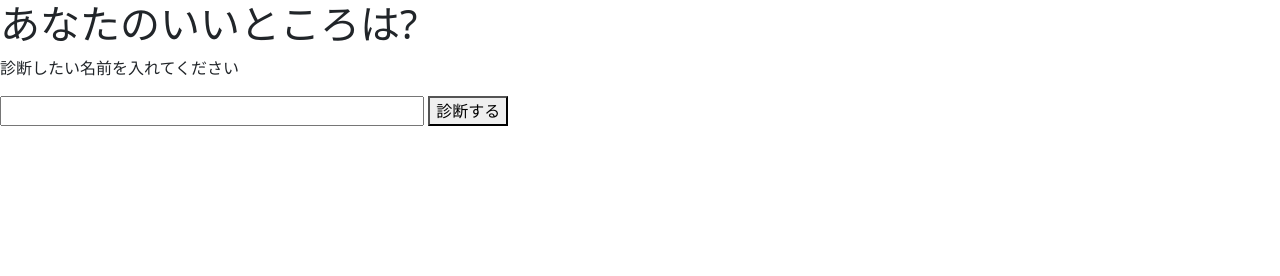
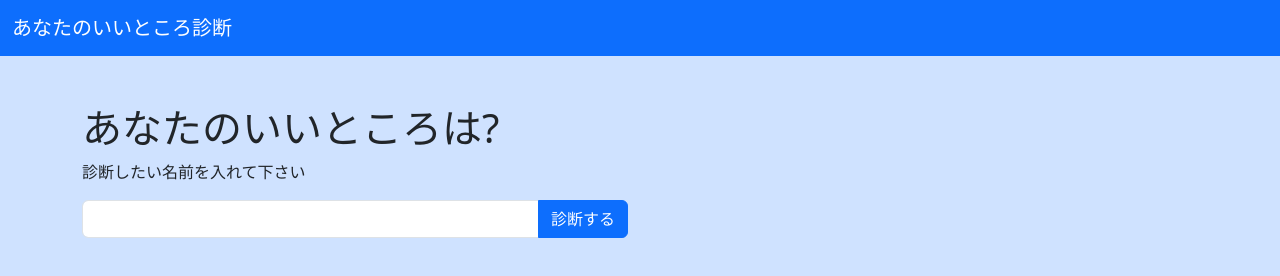
Before and after one commit to Haruuuuuu0413/my-project, a plain HTML site: page assessment.html in a window 1280 px wide. Drawn offline with nearby package versions, Linux system fonts and the light colour scheme.

Commit message:
一部コードを変更

```diff
--- a/assessment.html
+++ b/assessment.html
@@ -16,13 +16,29 @@
     <link href="https://cdn.jsdelivr.net/npm/bootstrap@5.3.0/dist/css/bootstrap.min.css" rel="stylesheet" integrity="sha384-9ndCyUaIbzAi2FUVXJi0CjmCapSmO7SnpJef0486qhLnuZ2cdeRhO02iuK6FUUVM" crossorigin="anonymous">
         <title>Haruuuuuu0413が作ったあなたのいいところ診断</title>
 </head>
-<body>
+<body class="bg-primary-subtle">
+  <header>
+    <nav class="navbar bg-primary" data-bs-theme="dark">
+      <div class="container-fluid">
+        <a class="navbar-brand" href="#">あなたのいいところ診断</a>
+      </div>
+    </nav>
+  </header>
+
+  <div class="container pt-5">
     <h1>あなたのいいところは?</h1>
-    <p>診断したい名前を入れてください</p>
-    <input type="text" id="user-name" size="40" maxlength="20">
-    <button id="assessment">診断する</button>
+    <p>診断したい名前を入れて下さい</p>
+    <div class="row">
+      <div class="col-sm-9 col-lg-6">
+        <div class="input-group mb-3">
+          <input type="text" class="form-control" id="user-name" size="40" maxlength="20" />
+          <button class="btn btn-primary" id="assessment">診断する</button>
+        </div>
+      </div>
+    </div>
     <div id="result-area"></div>
     <div id="tweet-area"></div>
+  </div>
     <script src="assessment.js"></script>
 </body>
 </html>
```
Also changed, not shown: self-prof.html (+1 -0 lines).
